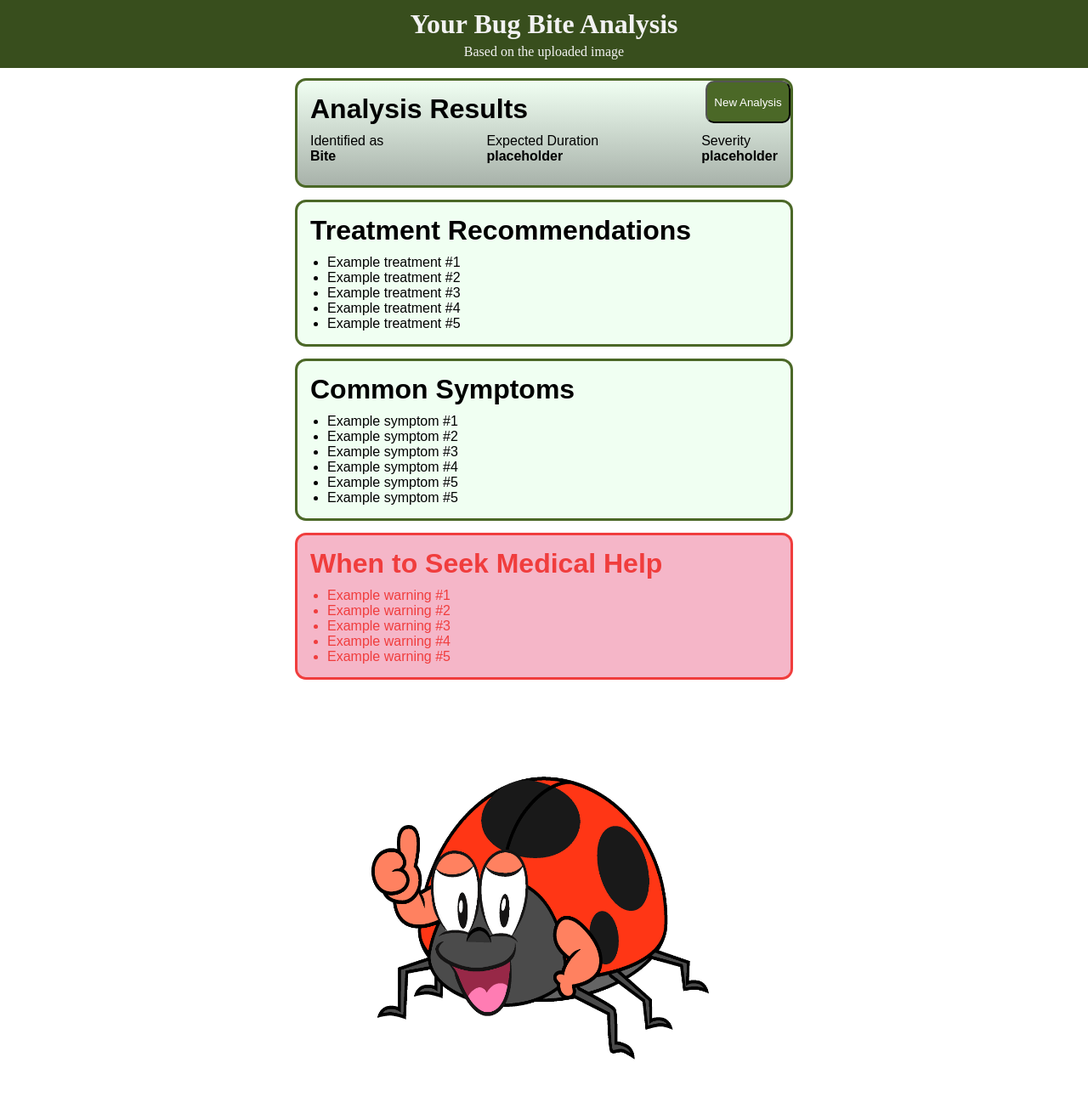
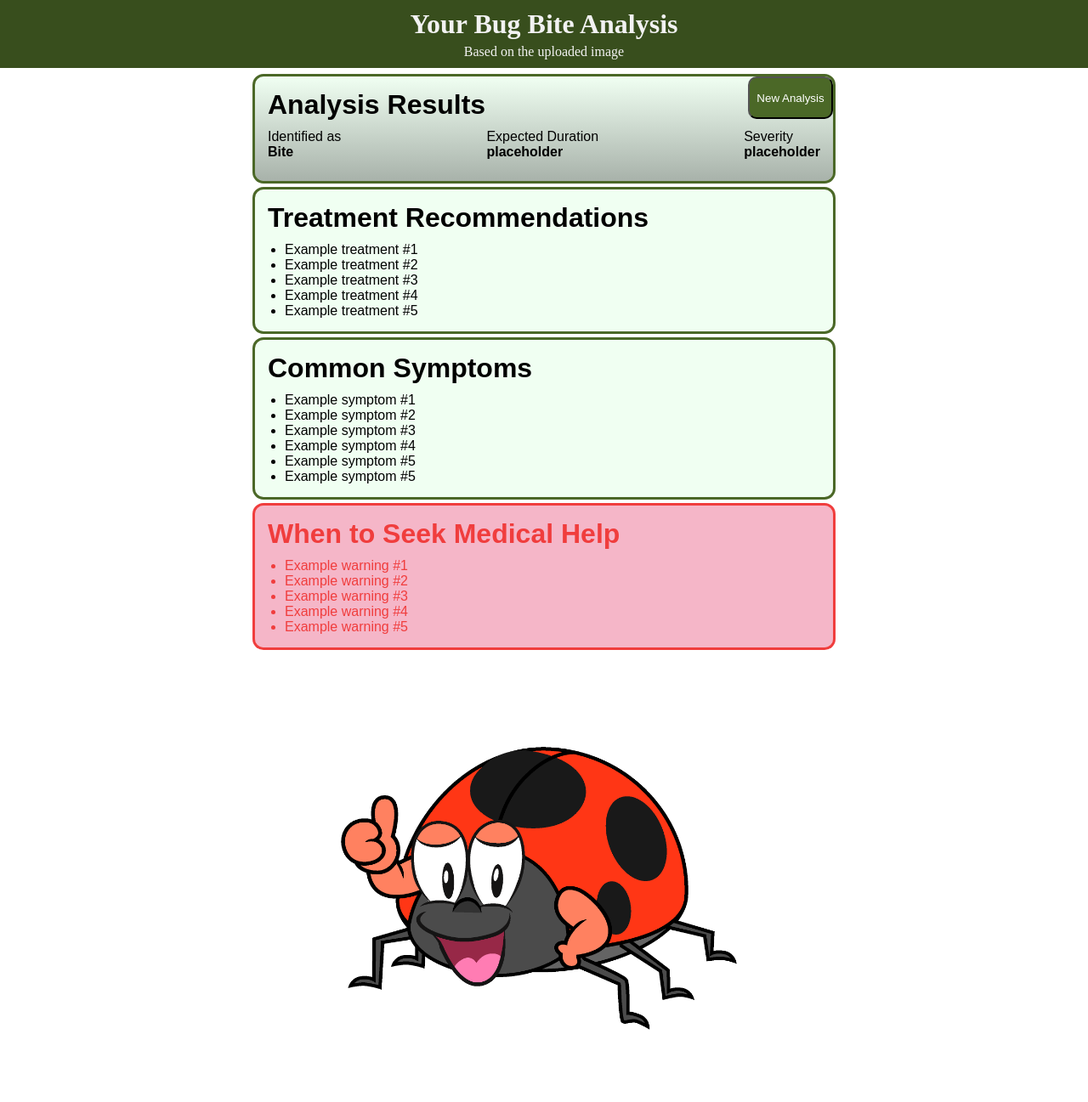
Before and after one commit to BugBiteIdentifier/Bug-Bite-Identifier, a Flask app: template templates/results.html in a window 1280 px wide. Shown: the whole page at 85% size. After the commit the page ends 1212 px from the top, so only its background shows below. Run offline with Flask 3, Linux system fonts and the light colour scheme; the template is opened without the code that fills it, so the values that code supplies are empty.

Commit message:
Fixed some wording and styling to make results page cleaner

```diff
--- a/static/results.css
+++ b/static/results.css
@@ -19,9 +19,9 @@
 }
 
 .result-container{
-    margin-top: 15px;
-    margin-left: 350px;
-    margin-right: 350px;
+    margin-top: 10px;
+    margin-left: 300px;
+    margin-right: 300px;
     align-items: center;
     justify-content: center;
     font-family: sans-serif;
@@ -72,7 +72,7 @@
 }
 
 .treatment {
-    margin-top: 20px;
+    margin-top: 10px;
     padding: 15px;
     outline: 3px solid #4b6827;
     outline-offset: 0px;
@@ -87,7 +87,7 @@
 }
 
 .symptoms {
-    margin-top: 20px;
+    margin-top: 10px;
     padding: 15px;
     outline: 3px solid #4b6827;
     outline-offset: 0px;
@@ -102,7 +102,7 @@
 }
 
 .medical-help {
-    margin-top: 20px;
+    margin-top: 10px;
     padding: 15px;
     outline: 3px solid #f03d3d;
     outline-offset: 0px;
--- a/templates/results.html
+++ b/templates/results.html
@@ -139,7 +139,7 @@
                     img.style.display = "none";
 
                     document.getElementById("dtext").textContent = "Expected Duration: 3 to 14 days; longer if disease develops";
-                    document.getElementById("stext").textContent = "Severity: Moderate (potentially severe if disease transmitted)";
+                    document.getElementById("stext").textContent = "Severity: Moderate to Severe";
 
                     document.getElementById("treat1").textContent = "Remove the tick carefully using tweezers, pulling straight out without twisting";
                     document.getElementById("treat2").textContent = "Clean the bite area thoroughly with soap and water or rubbing alcohol";
@@ -194,7 +194,7 @@
                     img.style.display = "none";
 
                     document.getElementById("dtext").textContent = "Expected Duration: 3 to 10 days (longer if complications)";
-                    document.getElementById("stext").textContent = "Severity: Low to Moderate (can be severe for certain species)";
+                    document.getElementById("stext").textContent = "Severity: Dependant on Species";
 
                     document.getElementById("treat1").textContent = "Wash the bite with soap and water to reduce infection risk";
                     document.getElementById("treat2").textContent = "Apply a cold compress 10–15 minutes at a time to reduce pain and swelling";
```
